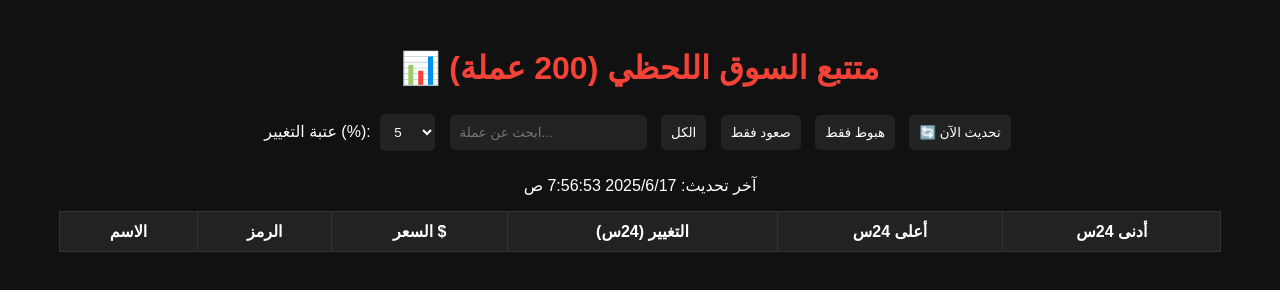
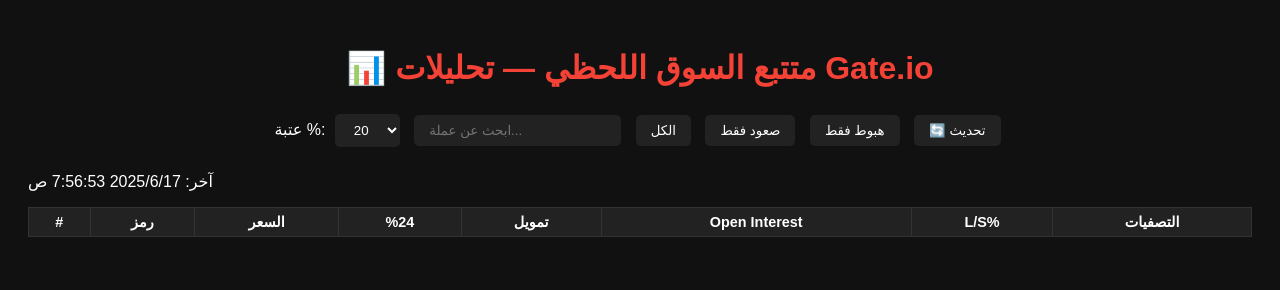
Before and after one commit to FARESleo/Chrt, a plain HTML site: page index.html in a window 1280 px wide. Both pictures are taken after a click on the button "الكل". Drawn offline with Linux system fonts and the light colour scheme; no server answers.

Commit message:
Update index.html

```diff
--- a/index.html
+++ b/index.html
@@ -1,87 +1,96 @@
-<!DOCTYPE html><html lang="ar">
+<!DOCTYPE html>
+<html lang="ar">
 <head>
-  <meta charset="UTF-8">
-  <meta name="viewport" content="width=device-width, initial-scale=1.0">
-  <title>متتبع السوق اللحظي (200 عملة)</title>
+  <meta charset="UTF-8"><meta name="viewport" content="width=device-width, initial-scale=1.0">
+  <title>متتبع السوق اللحظي — تحليلات Gate.io</title>
   <style>
-    body { background: #111; color: #fff; font-family: Arial; text-align: center; padding: 20px; }
-    h1 { color: #f44336; }
-    .controls { margin-bottom: 20px; }
-    .controls select, .controls input, .controls button {
-      padding: 10px; margin: 5px; border-radius: 5px; border: none; background: #222; color: white;
-    }
-    table { width: 95%; margin: auto; border-collapse: collapse; }
-    th, td { padding: 10px; border: 1px solid #333; }
-    th { background: #222; }
-    .up { color: #4caf50; }
-    .down { color: #f44336; }
+    body{background:#111;color:#fff; font-family:Arial;padding:20px;}
+    h1{color:#f44336;text-align:center;}
+    .controls{margin-bottom:20px;text-align:center;}
+    select,input,button{padding:8px 15px;margin:5px;border:none;border-radius:5px;background:#222;color:#fff;}
+    table{width:100%;border-collapse:collapse;margin-top:10px;}
+    th,td{padding:6px;border:1px solid #333;text-align:center;font-size:0.9em;}
+    th{background:#222;}
+    .up{color:#4caf50;} .down{color:#f44336;} .extreme{color:#ffeb3b;font-weight:bold;}
   </style>
 </head>
 <body>
-  <h1>📊 متتبع السوق اللحظي (200 عملة)</h1>
+  <h1>📊 متتبع السوق اللحظي — تحليلات Gate.io</h1>
   <div class="controls">
-    <label for="threshold">عتبة التغيير (%):</label>
-    <select id="threshold">
-      <option>1</option>
-      <option>2</option>
-      <option>3</option>
-      <option selected>5</option>
-      <option>10</option>
-      <option>15</option>
-      <option>20</option>
-    </select>
-    <input type="text" id="search" placeholder="ابحث عن عملة...">
+    <label>عتبة %:</label>
+    <select id="threshold"><option>1</option><option>5</option><option>10</option><option selected>20</option><option>50</option></select>
+    <input id="search" placeholder="ابحث عن عملة...">
     <button onclick="setFilter('all')">الكل</button>
     <button onclick="setFilter('up')">صعود فقط</button>
     <button onclick="setFilter('down')">هبوط فقط</button>
-    <button onclick="fetchData()">🔄 تحديث الآن</button>
+    <button onclick="fetchData()">🔄 تحديث</button>
   </div>
-  <div id="tracker">جارٍ التحميل...</div>  <script>
-    let coins = [];
-    let filter = 'all';
+  <div id="tracker">جار التحميل...</div>
 
-    async function fetchData() {
-      const res = await fetch('https://api.coingecko.com/api/v3/coins/markets?vs_currency=usd&order=market_cap_desc&per_page=200&page=1&price_change_percentage=24h');
-      const data = await res.json();
-      coins = data;
-      renderTable();
+  <script>
+    let coins=[], analytics={}, filter='all';
+
+    async function fetchData(){
+      coins=[];
+      for(let p=1;p<=2;p++){
+        const d=await fetch(`https://api.coingecko.com/api/v3/coins/markets?vs_currency=usd&per_page=200&page=${p}&price_change_percentage=24h`);
+        coins=coins.concat(await d.json());
+      }
+      await fetchGate(); renderTable();
     }
 
-    function renderTable() {
-      const search = document.getElementById('search').value.toLowerCase();
-      const threshold = parseFloat(document.getElementById('threshold').value);
-      let filtered = coins.filter(c =>
-        (filter === 'up' ? c.price_change_percentage_24h > threshold :
-         filter === 'down' ? c.price_change_percentage_24h < -threshold :
-         Math.abs(c.price_change_percentage_24h) >= threshold) &&
-        (c.name.toLowerCase().includes(search) || c.symbol.toLowerCase().includes(search))
-      );
+    async function fetchGate(){
+      analytics={};
+      try{
+        const tks=await (await fetch('https://fx-api.gateio.ws/api/v4/futures/usdt/tickers')).json();
+        tks.forEach(f=>{
+          const sym=f.contract.split('_')[0].toLowerCase();
+          analytics[sym]={funding:parseFloat(f.funding_rate_indicative).toFixed(5)};
+        });
+        for(let i=0;i<20;i++){
+          const sym=coins[i].symbol.toUpperCase();
+          const cs=await (await fetch(`https://fx-api.gateio.ws/api/v4/futures/usdt/contract_stats?contract=${sym}_USDT`)).json();
+          if(!analytics[sym.toLowerCase()]) analytics[sym.toLowerCase()]={};
+          analytics[sym.toLowerCase()].open_interest = parseFloat(cs.open_interest).toFixed(0);
+          analytics[sym.toLowerCase()].long_short_ratio = cs.long_short_ratio ? (cs.long_short_ratio*100).toFixed(1)+'%' : '—';
+          const l=await (await fetch(`https://api.gate.io/api/v4/futures/usdt/${sym}/liquidation_records`)).json();
+          analytics[sym.toLowerCase()].liq = l.slice(0,5).reduce((s,x)=>s+parseFloat(x.amount),0).toFixed(0);
+        }
+      } catch{}
+    }
 
-      let html = `<p>آخر تحديث: ${new Date().toLocaleString('ar')}</p>`;
-      html += `<table><tr><th>الاسم</th><th>الرمز</th><th>السعر $</th><th>التغيير (24س)</th><th>أعلى 24س</th><th>أدنى 24س</th></tr>`;
-
-      filtered.forEach(c => {
-        html += `<tr>
-          <td>${c.name}</td>
-          <td>${c.symbol.toUpperCase()}</td>
-          <td>${c.current_price}</td>
-          <td class="${c.price_change_percentage_24h >= 0 ? 'up' : 'down'}">${c.price_change_percentage_24h.toFixed(2)}%</td>
-          <td>${c.high_24h}</td>
-          <td>${c.low_24h}</td>
+    function renderTable(){
+      const thr=parseFloat(document.getElementById('threshold').value);
+      const sr=document.getElementById('search').value.toLowerCase();
+      let f=coins.filter(c=>{
+        const ch=c.price_change_percentage_24h;
+        return ch && ((filter=='up'?ch>=thr:filter=='down'?ch<=-thr:Math.abs(ch)>=thr)) &&
+               (c.name.toLowerCase().includes(sr)||c.symbol.toLowerCase().includes(sr));
+      });
+      let html=`<p>آخر: ${new Date().toLocaleString('ar')}</p><table><tr>
+        <th>#</th><th>رمز</th><th>السعر</th><th>%24</th><th>تمويل</th><th>Open Interest</th><th>L/S%</th><th>التصفيات</th></tr>`;
+      f.forEach((c,i)=>{
+        const s=c.symbol.toLowerCase(), a=analytics[s]||{};
+        const cls=c.price_change_percentage_24h>=0?'up':'down';
+        html+=`<tr>
+          <td>${i+1}</td><td>${c.symbol}</td>
+          <td>${c.current_price.toFixed(4)}</td>
+          <td class="${cls}">${c.price_change_percentage_24h.toFixed(1)}%</td>
+          <td>${a.funding||'—'}</td>
+          <td>${a.open_interest||'—'}</td>
+          <td>${a.long_short_ratio||'—'}</td>
+          <td>${a.liq||'—'}</td>
         </tr>`;
       });
-      html += `</table>`;
-      document.getElementById('tracker').innerHTML = html;
+      html+='</table>';
+      document.getElementById('tracker').innerHTML=html;
     }
 
-    function setFilter(type) {
-      filter = type;
-      renderTable();
-    }
+    window.setFilter = function(t){filter=t; renderTable();}
+    document.getElementById('search').addEventListener('input',renderTable);
+    document.getElementById('threshold').addEventListener('change',renderTable);
 
-    document.getElementById('search').addEventListener('input', renderTable);
-    document.getElementById('threshold').addEventListener('change', renderTable);
-    fetchData();
-    setInterval(fetchData, 60000);
-  </script></body>
+    fetchData(); setInterval(fetchData,60000);
+  </script>
+</body>
 </html>
```
